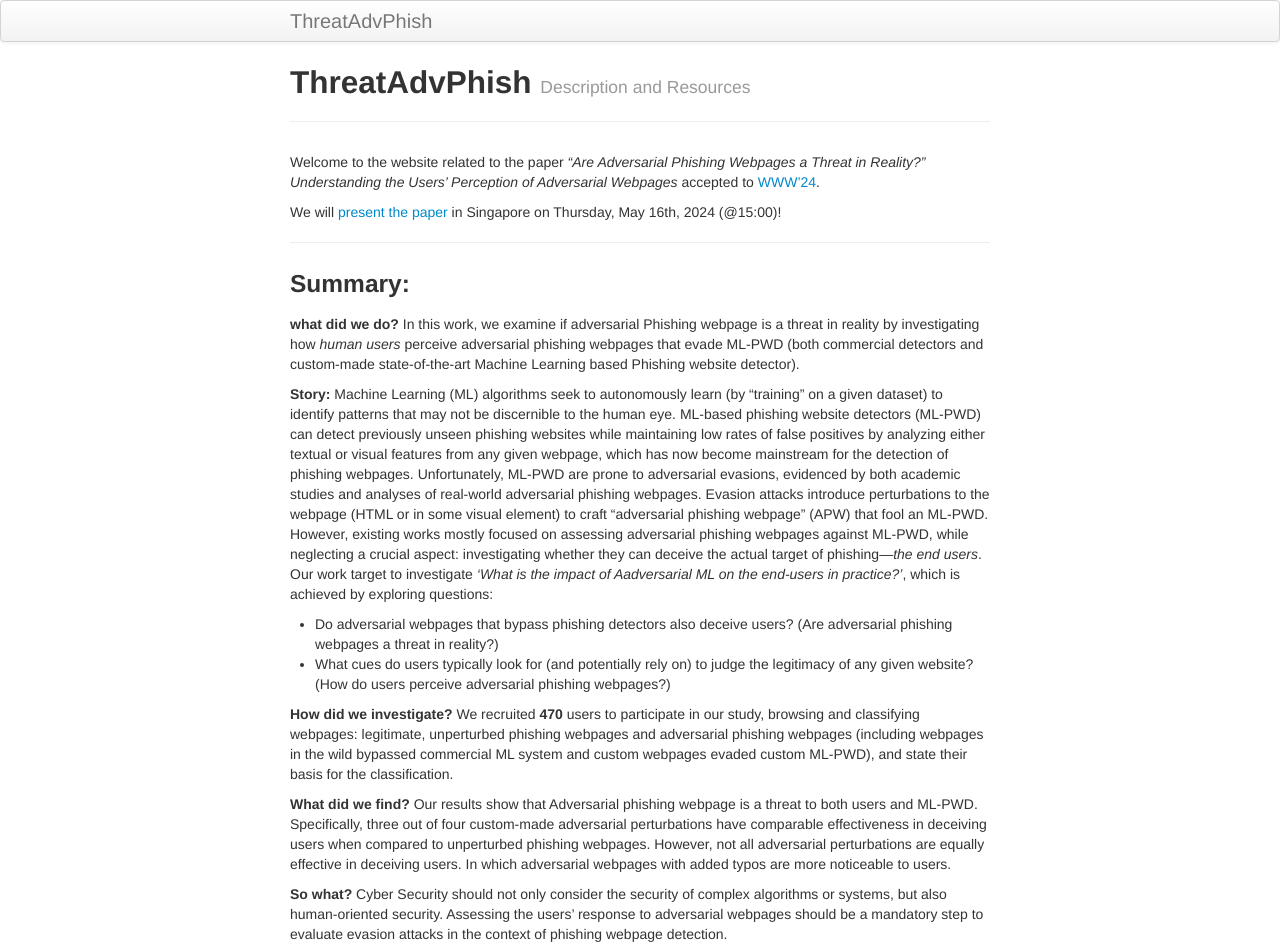
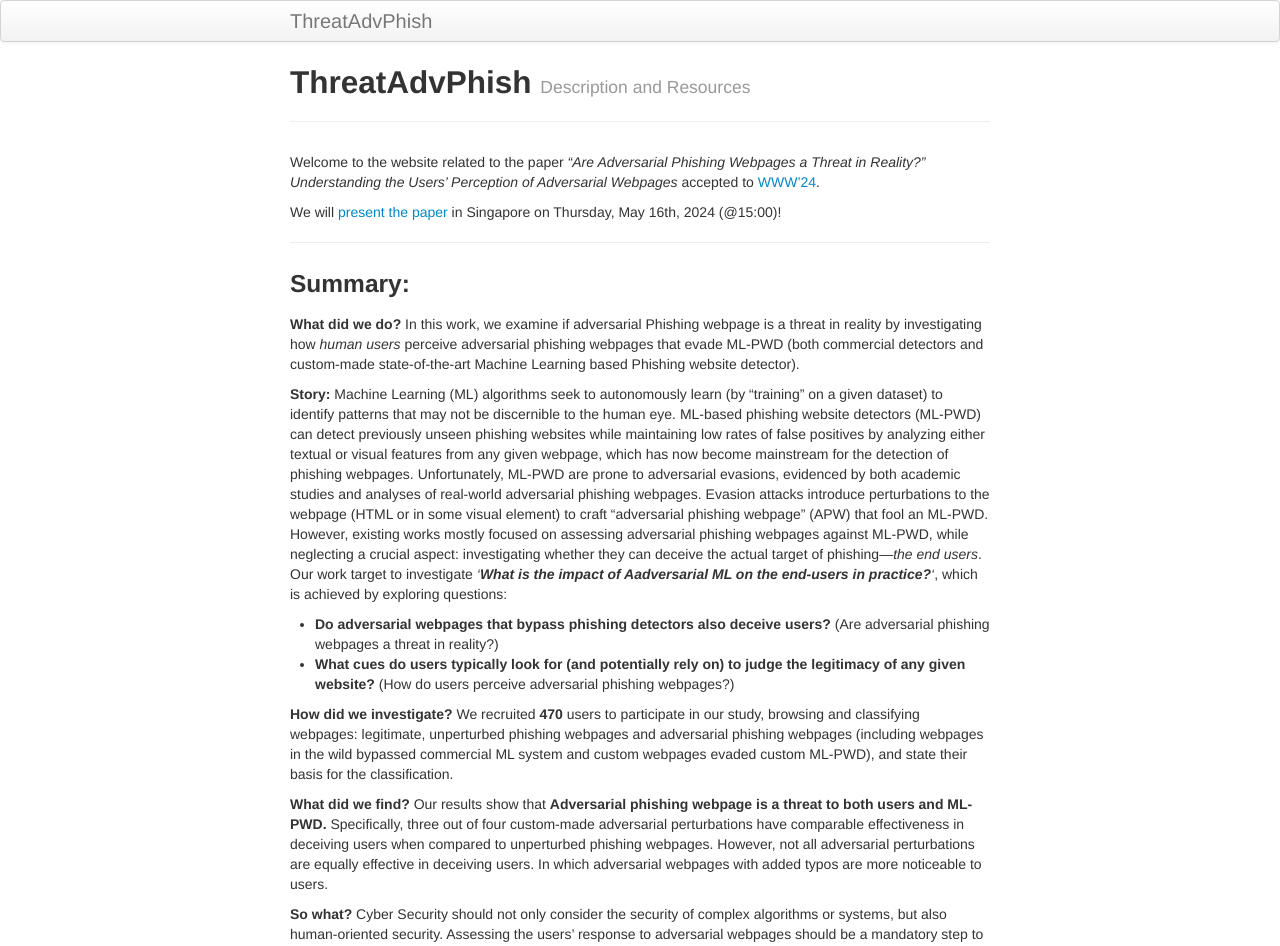
Before and after one commit to ThreatAdvPhish/ThreatAdvPhish.github.io, a Jekyll site: the page built from index.md, in a window 1280 px wide and 1400 px high. Shown: the top 946 px of the window. Built offline with Jekyll 4.4.1, drawn with Linux system fonts in a browser that asks for light colours.

Commit message:
initial code

````diff
--- a/_includes/themes/twitter/default.html
+++ b/_includes/themes/twitter/default.html
@@ -46,7 +46,7 @@
         <p><small>
   <!-- start of Karl's footer; modify this part -->
           <a href="https://creativecommons.org/licenses/by-nc-nd/4.0/legalcode"><img src="https://licensebuttons.net/l/by-nc-nd/4.0/88x31.png" alt="CC BY-NC 4.0"/></a> &nbsp;
-          <a href="https://sites.google.com/view/yingyuan/home">Ying Yuan</a>,  <a href="https://qingyinghao.web.illinois.edu/index.html">Qingying Hao</a>, <a href="https://giovanniapruzzese.com">Giovanni Apruzzese</a>,<a href="https://www.math.unipd.it/~conti/">Mauro Conti</a>，<a href="https://gangw.cs.illinois.edu/">Gang Wang</a>
+          <a href="https://sites.google.com/view/yingyuan/home">Ying Yuan</a>,  <a href="https://qingyinghao.web.illinois.edu/index.html">Qingying Hao</a>, <a href="https://giovanniapruzzese.com">Giovanni Apruzzese</a>, <a href="https://www.math.unipd.it/~conti/">Mauro Conti</a>, <a href="https://gangw.cs.illinois.edu/">Gang Wang</a>
   <!-- end of Karl's footer; modify this part -->
         </small></p>
       </footer>
--- a/index.md
+++ b/index.md
@@ -13,17 +13,17 @@ We will [present the paper](https://www2024.thewebconf.org/program/full-schedule
 ---
 
 ### Summary:
-**what did we do?** In this work, we examine if adversarial Phishing webpage is a threat in reality by investigating how _human users_ perceive adversarial phishing webpages that evade ML-PWD (both commercial detectors and custom-made state-of-the-art Machine Learning based Phishing website detector).
+**What did we do?** In this work, we examine if adversarial Phishing webpage is a threat in reality by investigating how _human users_ perceive adversarial phishing webpages that evade ML-PWD (both commercial detectors and custom-made state-of-the-art Machine Learning based Phishing website detector).
 
 **Story:** Machine Learning (ML) algorithms seek to autonomously learn (by “training” on a given
-dataset) to identify patterns that may not be discernible to the human eye. ML-based phishing website detectors (ML-PWD) can detect previously unseen phishing websites while maintaining low rates of false positives by analyzing either textual or visual features from any given webpage, which has now become mainstream for the detection of phishing webpages. Unfortunately, ML-PWD are prone to adversarial evasions, evidenced by both academic studies and analyses of real-world adversarial phishing webpages. Evasion attacks introduce perturbations to the webpage (HTML or in some visual element) to craft “adversarial phishing webpage” (APW) that fool an ML-PWD. However, existing works mostly focused on assessing adversarial phishing webpages against ML-PWD, while neglecting a crucial aspect: investigating whether they can deceive the actual target of phishing—_the end users_. Our work target to investigate _'What is the impact of Aadversarial ML on the end-users in practice?'_, which is achieved by exploring questions:
+dataset) to identify patterns that may not be discernible to the human eye. ML-based phishing website detectors (ML-PWD) can detect previously unseen phishing websites while maintaining low rates of false positives by analyzing either textual or visual features from any given webpage, which has now become mainstream for the detection of phishing webpages. Unfortunately, ML-PWD are prone to adversarial evasions, evidenced by both academic studies and analyses of real-world adversarial phishing webpages. Evasion attacks introduce perturbations to the webpage (HTML or in some visual element) to craft “adversarial phishing webpage” (APW) that fool an ML-PWD. However, existing works mostly focused on assessing adversarial phishing webpages against ML-PWD, while neglecting a crucial aspect: investigating whether they can deceive the actual target of phishing—_the end users_. Our work target to investigate _'**What is the impact of Aadversarial ML on the end-users in practice?**'_, which is achieved by exploring questions:
 
-* Do adversarial webpages that bypass phishing detectors also deceive users? (Are adversarial phishing webpages a threat in reality?)
-* What cues do users typically look for (and potentially rely on) to judge the legitimacy of any given website? (How do users perceive adversarial phishing webpages?)
+* **Do adversarial webpages that bypass phishing detectors also deceive users?** (Are adversarial phishing webpages a threat in reality?)
+* **What cues do users typically look for (and potentially rely on) to judge the legitimacy of any given website?** (How do users perceive adversarial phishing webpages?)
 
 **How did we investigate?** We recruited **470** users to participate in our study, browsing and classifying webpages: legitimate, unperturbed phishing webpages and adversarial phishing webpages (including webpages in the wild bypassed commercial ML system and custom webpages evaded custom ML-PWD), and state their basis for the classification.
 
-**What did we find?** Our results show that Adversarial phishing webpage is a threat to both users and ML-PWD. Specifically, three out of four custom-made adversarial perturbations have comparable effectiveness in deceiving users when compared to unperturbed phishing webpages. However, not all adversarial perturbations are equally effective in deceiving users. In which adversarial webpages with added typos are more noticeable to users.
+**What did we find?** Our results show that **Adversarial phishing webpage is a threat to both users and ML-PWD.** Specifically, three out of four custom-made adversarial perturbations have comparable effectiveness in deceiving users when compared to unperturbed phishing webpages. However, not all adversarial perturbations are equally effective in deceiving users. In which adversarial webpages with added typos are more noticeable to users.
 
 **So what?**  Cyber Security should not only consider the security of complex algorithms or systems, but also human-oriented security. Assessing the users’ response to adversarial webpages should be a mandatory step to evaluate evasion attacks in the context of phishing webpage detection.
 
@@ -31,7 +31,7 @@ dataset) to identify patterns that may not be discernible to the human eye. ML-b
 
 You can see how we conducted our study in the video below (watch it in 1080p for better details)!
 
-<iframe width="560" height="315" src="https://www.youtube.com/embed/2nSNUX2tKMA" title="YouTube video player" frameborder="0" allow="accelerometer; autoplay; clipboard-write; encrypted-media; gyroscope; picture-in-picture" allowfullscreen></iframe>
+<iframe width="560" height="315" src="https://www.youtube.com/embed/2nSNUX2tKMA?rel=0" title="YouTube video player" frameborder="0" allow="accelerometer; autoplay; clipboard-write; encrypted-media; gyroscope; picture-in-picture" allowfullscreen></iframe>
 
 ---
 
@@ -43,7 +43,7 @@ We submitted an Artifact of our paper to the WWW [Artifact Evaluation](https://w
 
 We publicly release all the material  of our Artifact. Specifically:
 * [GitHub Repository](https://github.com/hihey54/www24_threatAdvPhish), containing the source-code and instructions to replicate our results;
-* [Preprint](https://github.com/hihey54/www24_threatAdvPhish/docs/WWW24_threatAdvPhish.pdf) of the main paper.
+* [Preprint](https://arxiv.org/pdf/2404.02832.pdf) of the main paper.
 
 If you use any of such resources, we kindly ask you to cite our paper with the following BibTeX entry:
 ```
````
